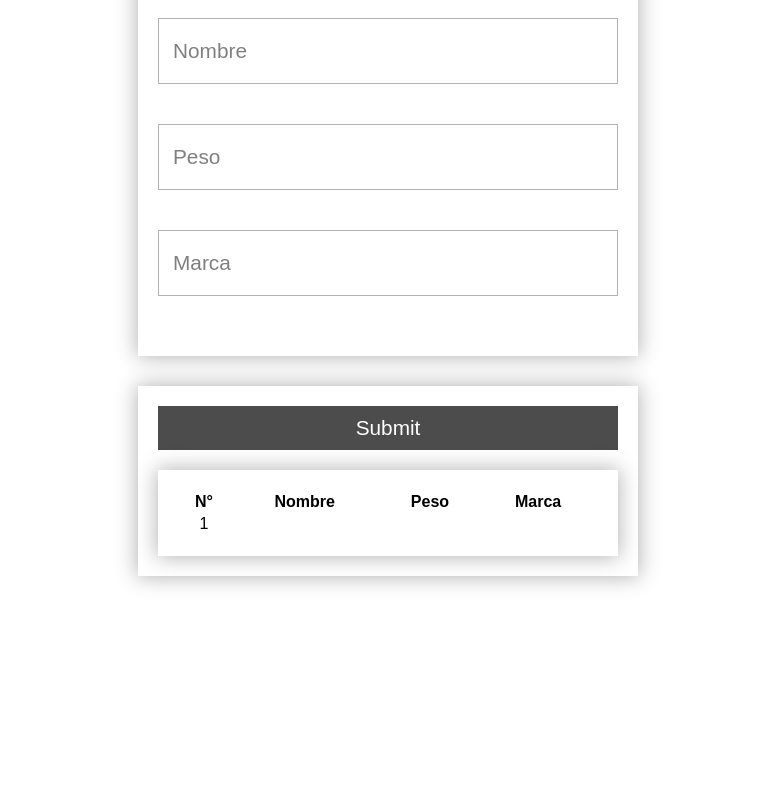
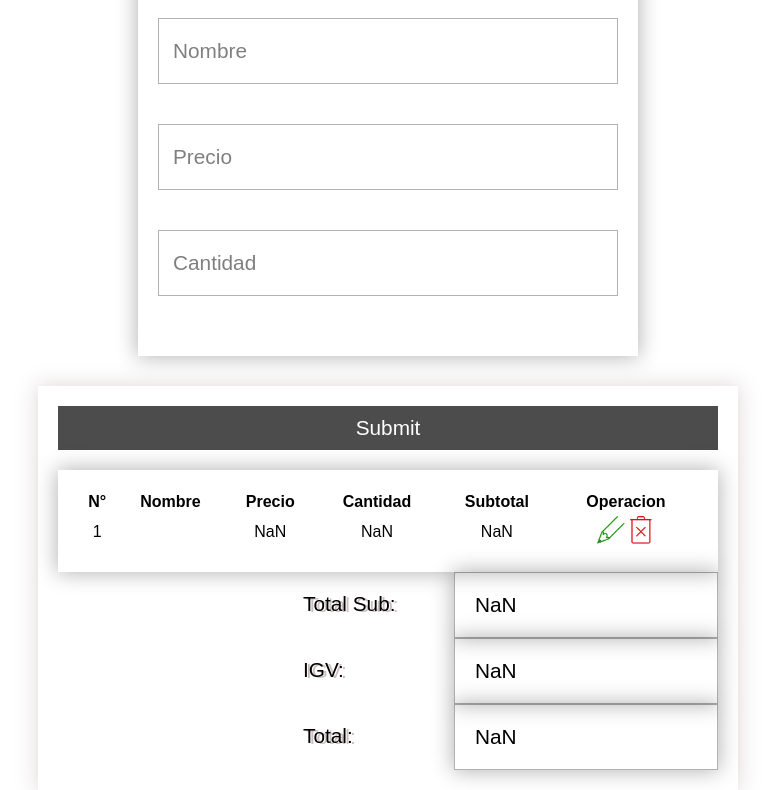
Before and after one commit to sembenavente/tabla-html-y-javascript, a plain HTML site: page index.html in a window 1280 px wide. Both pictures are taken after a click on the input 640 px from the left and 518 px from the top of the page. Shown: the part 90-880 px from the top of the page, without its empty margins (252-1027 px from the left). Before the commit the page ends 800 px from the top, so only its background shows below. Drawn offline with Linux system fonts and the light colour scheme.

Commit message:
actualizacion con edit y delete

```diff
--- a/css/styles.css
+++ b/css/styles.css
@@ -30,19 +30,29 @@ body{
     border: 1px solid rgba(0, 0, 0, 0.3);
     margin-bottom: 40px;
 }
-.formulario__input:focus{
+.formulario__input:focus, .answer:focus{
     outline: 1px solid rgba(0, 0, 0, 0.7);
 }
 .formulario__input:focus + .formulario__label{
     margin-top: -135px;
 }
-.formulario__label{
+.formulario__label {
     padding-left: 15px;
     position: absolute;
     margin-top: -85px;
     z-index: -20;
     color: rgba(0, 0, 0, 0.5);
     transition: all 0.2s;
+}
+.footer__answer{
+    display: block;
+    width: 40%;
+    font-size: 1.3em;
+    position: absolute;
+    margin-left: 35%;
+    margin-top: 20px;
+    transition: all 0.2s;
+    text-shadow: 3px 1px rgba(156, 126, 126, 0.5);
 }
 .formulario__submit{
     background: rgba(0, 0, 0, 0.7);
@@ -55,19 +65,19 @@ body{
     margin-top: -135px;
 }
 .tabla{
-    width: 500px;
+    width: 700px;
     max-width: 100%;
     margin: auto;
     margin-top: 30px;
     padding: 20px;
-    box-shadow: 0 0 20px 1px rgba(0, 0, 0, 0.3);
+    box-shadow: 0 0 20px 1px rgba(156, 126, 126, 0.3);
     position: relative;
 }
 thead{
     border-bottom: 1px solid blue;
 }
 table{
-    width: 460px;
+    width: 660px;
     max-width: 100%;
     margin: auto;
     margin-top: 20px;
@@ -79,3 +89,19 @@ table{
 .dato{
     text-align: center;
 }
+.answer{
+
+    margin-left: 60%;
+    width: 40%;
+    box-shadow: 0 0 20px 1px rgba(0, 0, 0, 0.3);
+    font-size: 1.3em;
+    padding: 20px;
+    background: transparent;
+    border: 1px solid rgba(0, 0, 0, 0.3);
+
+}
+
+.btn_modificar{
+    background: rgba(66, 40, 185, 0.7);
+    color: white;
+}
--- a/index.html
+++ b/index.html
@@ -14,25 +14,39 @@
             <h1 class="formulario__titulo">Producto</h1>
             <input type="text" class="formulario__input" id="name">
             <label for="" class="formulario__label">Nombre</label>
-            <input type="text" class="formulario__input" id="weight">
-            <label for="" class="formulario__label">Peso</label>
-            <input type="text" class="formulario__input" id="brand">
-            <label for="" class="formulario__label">Marca</label>
+            <input type="text" class="formulario__input" id="price">
+            <label for="" class="formulario__label">Precio</label>
+            <input type="text" class="formulario__input" id="howmuch">
+            <label for="" class="formulario__label">Cantidad</label>
         </form>
 
         <aside class="tabla">
-            <input type="submit" class="formulario__submit" onclick="enviar()">
+            <section id="boton_enviar">
+                <input type="submit" class="formulario__submit" onclick="enviar()">
+            </section>
             <table>
                 <thead>
                     <th>N°</th>
                     <th>Nombre</th>
-                    <th>Peso</th>
-                    <th>Marca</th>
+                    <th>Precio</th>
+                    <th>Cantidad</th>
+                    <th>Subtotal</th>
+                    <th>Operacion</th>
                 </thead>
                 <tbody>
 
                 </tbody>
             </table>
+            <section>
+                <label for="" class="footer__answer">Total Sub: </label>
+                <input type="text" class="answer" id="total_sub">
+                <br>
+                <label for="" class="footer__answer">IGV: </label>
+                <input type="text" class="answer" id="igv">
+                <br>
+                <label for="" class="footer__answer">Total: </label>
+                <input type="text" class="answer" id="total">
+            </section>
         </aside>
     </main>
     <footer></footer>
--- a/js/script.js
+++ b/js/script.js
@@ -11,25 +11,59 @@ for (let i = 0; i < inputs.length; i++) {
     });
 }
 
-var i = 0;
-var datos = document.getElementsByTagName('tbody')[0].innerHTML;
+
+var productos = [];
 
 function enviar() {
-    let name = document.getElementById('name').value;
-    let weight = document.getElementById('weight').value;
-    let brand = document.getElementById('brand').value;
-    console.log(name);
-    console.log(weight);
-    console.log(brand);
-    datos = datos + "<tr><td>"+(i+1)+"</td><td>"+name+"</td><td>"+weight+"</td><td>"+brand+"</td></tr>";
-    document.getElementsByTagName('tbody')[0].innerHTML = datos;
+    let nam = document.getElementById('name').value;
+    let pric = document.getElementById('price').value;
+    let hmuch = document.getElementById('howmuch').value;
+    console.log(nam);
+    console.log(pric);
+    console.log(hmuch);
+    let p = parseFloat(pric);
+    let hm = parseInt(hmuch);
+    let sub = p*hm;
+    console.log(p);
+    console.log(hm);
+    console.log(sub);
+
+    var objProduct = {
+        name : nam,
+        price : p,
+        howmuch : hm,
+        subtotal : sub
+    }
+
+    productos.push(objProduct);
+
+    listar();
 
     document.getElementById("name").value = '';
-    document.getElementById("weight").value = "";
-    document.getElementById("brand").value = "";
+    document.getElementById("price").value = "";
+    document.getElementById("howmuch").value = "";
+
+}
+
+function listar(){
+    let contenido = '';
+    let suma = 0.0;
+    for (let i = 0; i < productos.length; i++) {
+        const element = productos[i];
+        suma += parseFloat(element.subtotal);
+        contenido = contenido + '<tr><td>' + (i+1) + '</td><td>' + element.name + '</td><td>' + element.price +
+        '</td><td>' + element.howmuch + '</td><td>' + element.subtotal + '</td><td>'+ '<img src="image/edit.png" width="30px" onclick="modificar(' + i + ')">' +
+        '<img src="image/delete.png" width="30px" onclick="eliminar(' + i +')">' + '</td></tr>';
+    }
+    console.log(suma);
+    let igv = suma*0.18;
+    let total = suma + igv;
+    document.getElementsByTagName('tbody')[0].innerHTML = contenido;
+    document.getElementById('total_sub').value = suma;
+    document.getElementById('igv').value = igv;
+    document.getElementById('total').value = total;
     let data = document.getElementsByTagName("td");
     alinear_tdata(data);
-    i += 1;
 }
 
 function alinear_tdata(data){
@@ -38,3 +72,49 @@ function alinear_tdata(data){
         element.classList.add('dato');
     }
 }
+
+function eliminar(index) {
+    console.log(index);
+    if (confirm("Confirmar eliminación de producto")) {
+
+        productos.splice(index , 1);
+        listar();
+    }
+}
+
+function modificar(index){
+    console.log(index);
+    document.getElementById("name").value = productos[index].name;
+    document.getElementById("price").value = productos[index].price;
+    document.getElementById("howmuch").value = productos[index].howmuch;
+    document.getElementById('boton_enviar').innerHTML = '<input type="submit" value="Modificar" class="formulario__submit btn_modificar" onclick="cambiar(' + index + ')">';
+
+}
+
+function cambiar(index){
+    let nam = document.getElementById('name').value;
+    let pric = document.getElementById('price').value;
+    let hmuch = document.getElementById('howmuch').value;
+    console.log(nam);
+    console.log(pric);
+    console.log(hmuch);
+    let p = parseFloat(pric);
+    let hm = parseInt(hmuch);
+    let sub = p*hm;
+    console.log(p);
+    console.log(hm);
+    console.log(sub);
+    var objProduct = {
+        name : nam,
+        price : p,
+        howmuch : hm,
+        subtotal : sub
+    }
+    productos[index] = objProduct;
+    listar();
+
+    document.getElementById("name").value = '';
+    document.getElementById("price").value = "";
+    document.getElementById("howmuch").value = "";
+    document.getElementById('boton_enviar').innerHTML = '<input type="submit" class="formulario__submit" onclick="enviar()">';
+}
```
Also changed, not shown: image/delete.png (added), image/delete_filled.png (added), image/edit.png (added), image/edit_filled.png (added).
